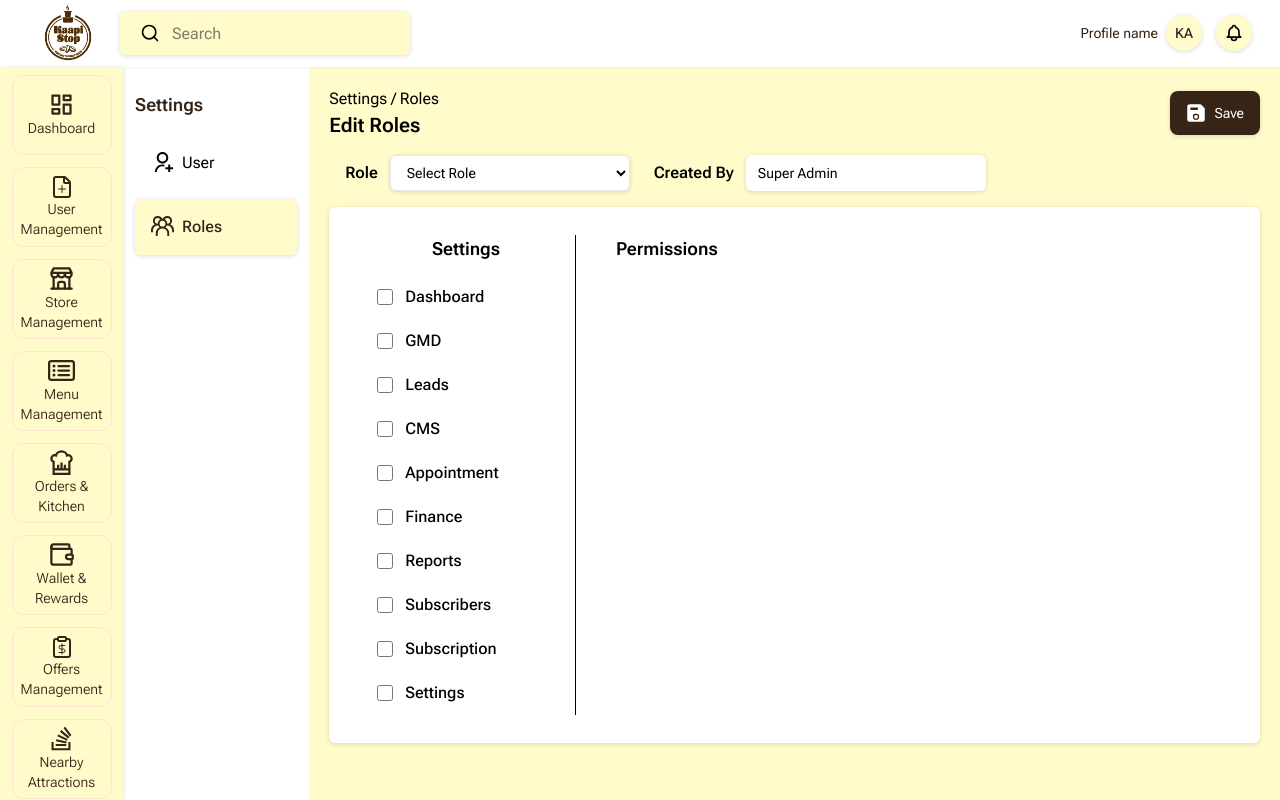
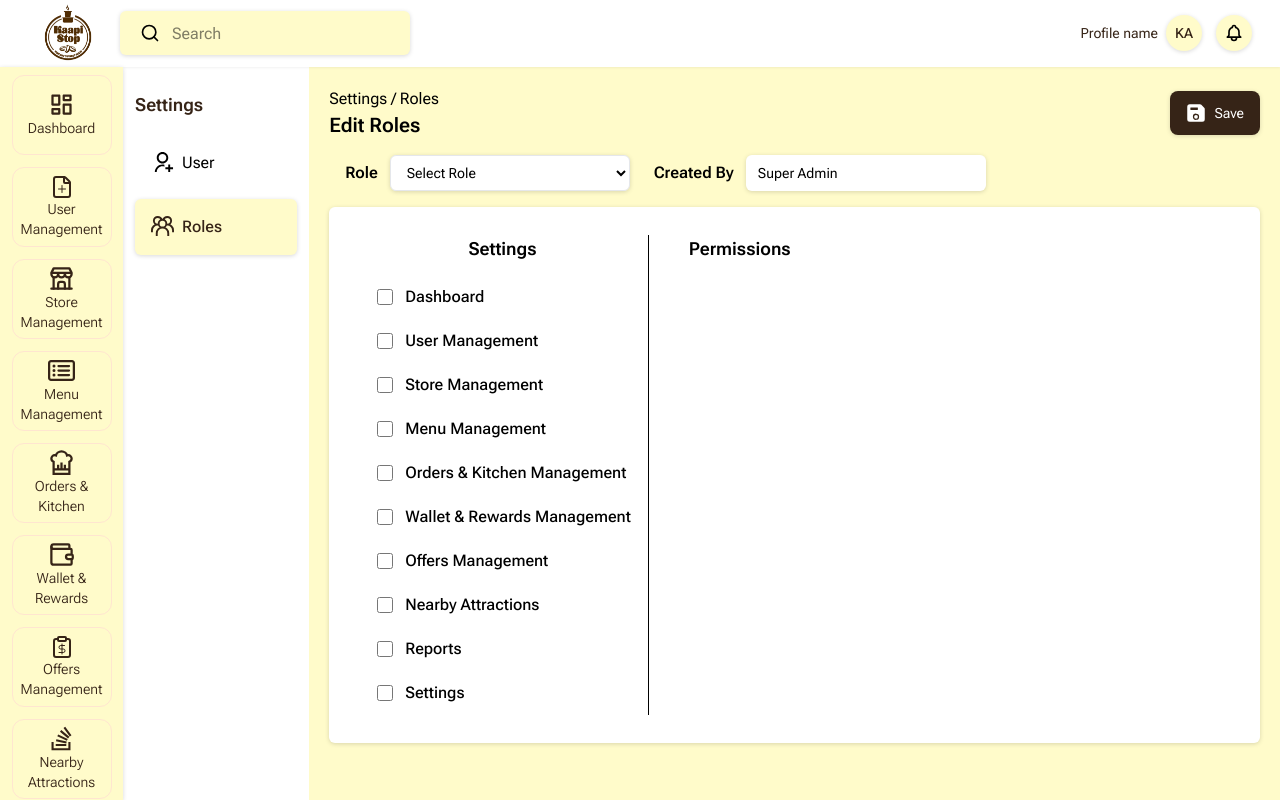
Before and after one commit to Vishvanath2005/Kappi_Stop_FE, a React (Vite) app in the folder Kappi_Stop_FE/: page /settings/roles/edit_roles in a window 1280 px wide. Built offline with nearby package versions, Linux system fonts and the light colour scheme.

Commit message:
roles fully updated ✌️

```diff
--- a/Kappi_Stop_FE/src/pages/settings/roles/Edit_Roles.jsx
+++ b/Kappi_Stop_FE/src/pages/settings/roles/Edit_Roles.jsx
@@ -8,14 +8,14 @@ const Edit_Roles = () => {
 
   const settingsData = [
     "Dashboard",
-    "GMD",
-    "Leads",
-    "CMS",
-    "Appointment",
-    "Finance",
+    "User Management",
+    "Store Management",
+    "Menu Management",
+    "Orders & Kitchen Management",
+    "Wallet & Rewards Management",
+    "Offers Management",
+    "Nearby Attractions",
     "Reports",
-    "Subscribers",
-    "Subscription",
     "Settings",
   ];
 
@@ -99,10 +99,10 @@ const Edit_Roles = () => {
       </form>
       <div className="bg-white p-7 rounded-md drop-shadow-sm">
         <div className="grid grid-cols-12 ">
-          <div className="col-span-3 text-lg font-semibold text-center pb-3 border-r">
+          <div className="col-span-4 text-lg font-semibold text-center pb-3 border-r">
             Settings
           </div>
-          <div className="col-span-9 text-lg font-semibold pl-10">
+          <div className="col-span-8 text-lg font-semibold pl-10">
             Permissions
           </div>
         </div>
@@ -111,7 +111,7 @@ const Edit_Roles = () => {
             key={sIndex}
             className="grid grid-cols-12 items-center "
           >
-            <div className="col-span-3 flex items-center pl-5 gap-3 py-2.5 border-r">
+            <div className="col-span-4 flex items-center pl-5 gap-3 py-2.5 border-r">
               <input
                 type="checkbox"
                 name={setting.toLowerCase()}
@@ -121,7 +121,7 @@ const Edit_Roles = () => {
               />
               <p className="font-medium">{setting}</p>
             </div>
-            <div className="col-span-9 flex justify-start gap-6 pl-10 py-2.5">
+            <div className="col-span-8 flex justify-around gap-6 pl-10 py-2.5">
               {permissionTypes.map((perm, pIndex) => (
                 <div
                   key={pIndex}
```
